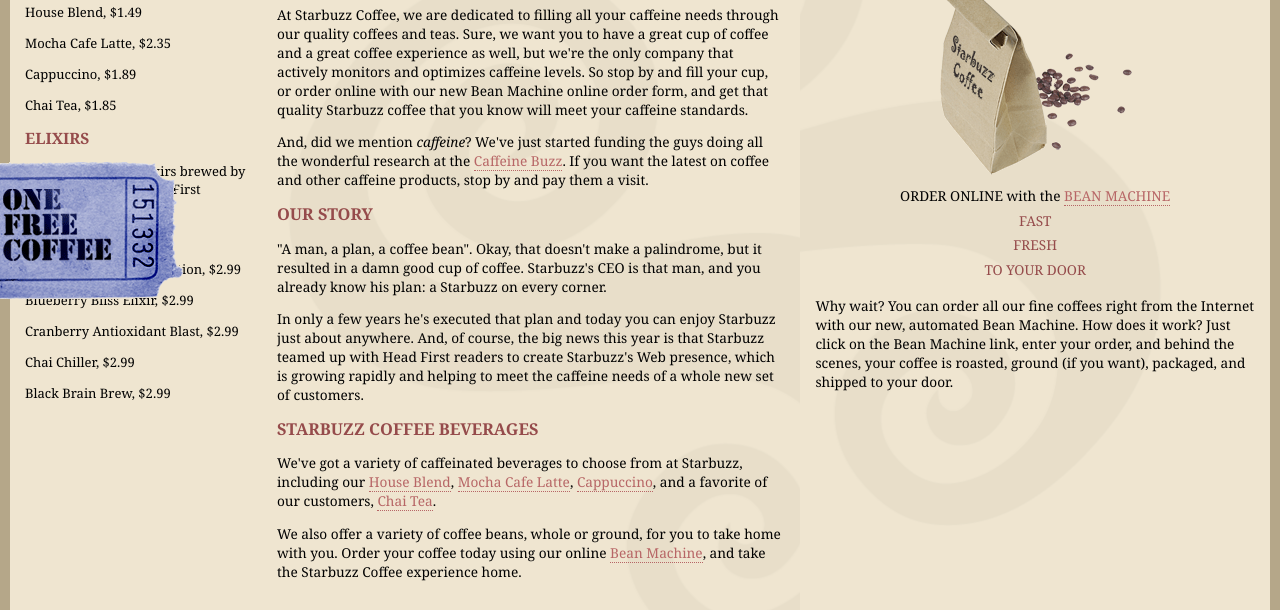
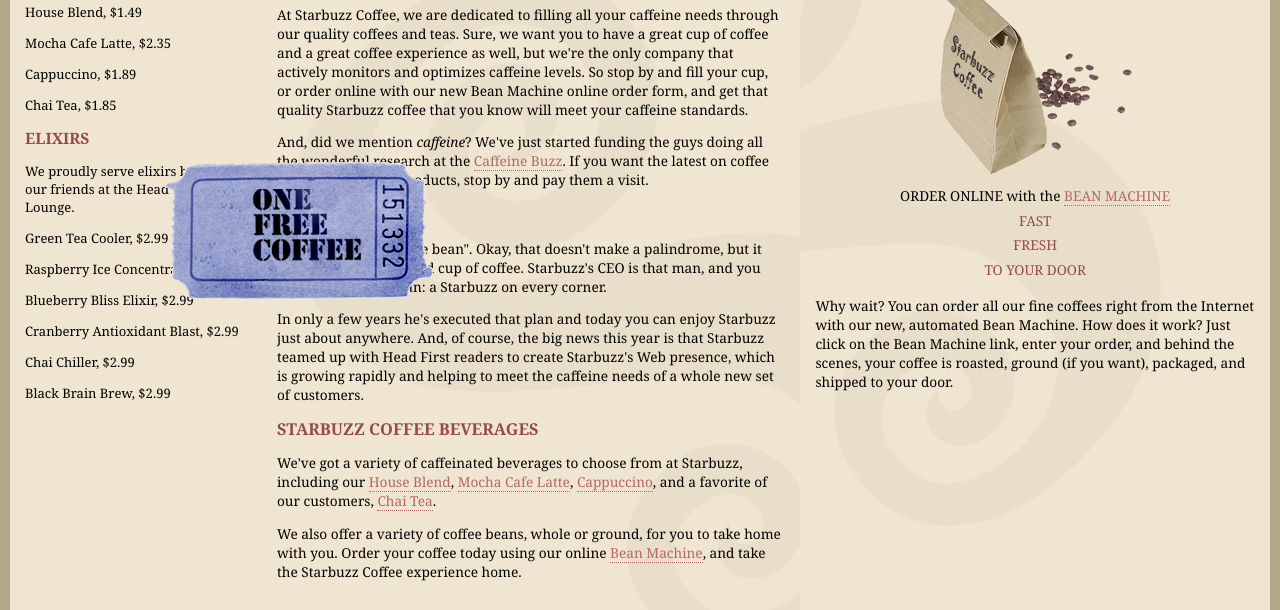
Before and after one commit to Laiassy/starbuzz, a plain HTML site: page index.html in a window 1280 px wide. In both pictures the pointer is over the element 51 px from the left and 428 px from the top of the page. Shown: the part 193-803 px from the top of the page. Drawn offline with Linux system fonts and the light colour scheme.

Commit message:
优惠券动画效果

```diff
--- a/starbuzz.css
+++ b/starbuzz.css
@@ -76,20 +76,28 @@ a:visited {
    padding:15px;
    vertical-align:top;
  }
+
  #headerSlogan{
    float:right;
  }
- #award{
-  position: absolute;
-   top:30px;
-   left:365px;
- }
+
  #coupon{
   position: fixed;
    top:350px;
 left:-90px;
+transition: 0.5s;
  }
 
  #coupon a , img{
   border:none;
 }
+#coupon:hover{
+  position: fixed;
+  top:350px;
+  transform: translate(250px);
+}
+#award{
+  position: absolute;
+   top:30px;
+   left:365px;
+ }
```
